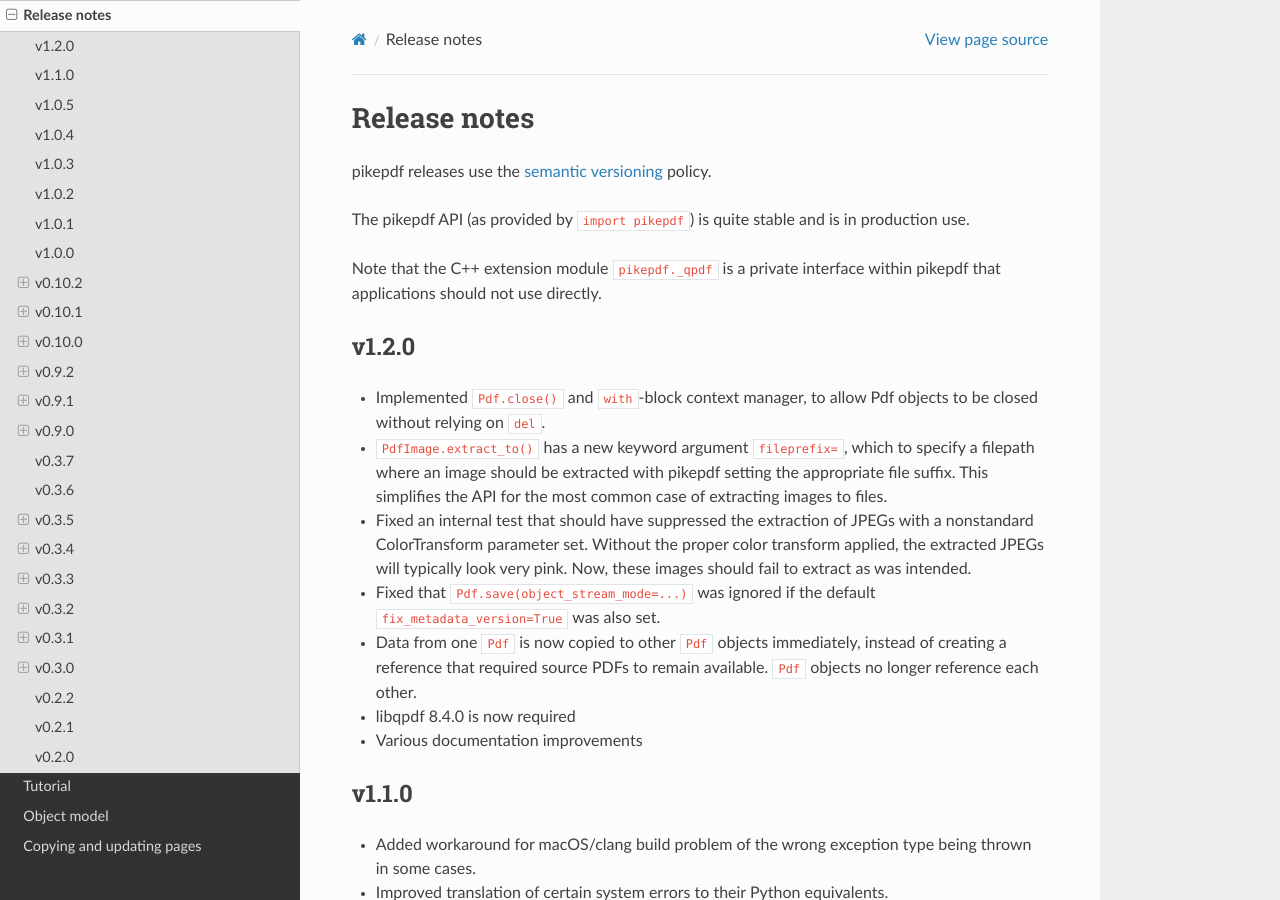
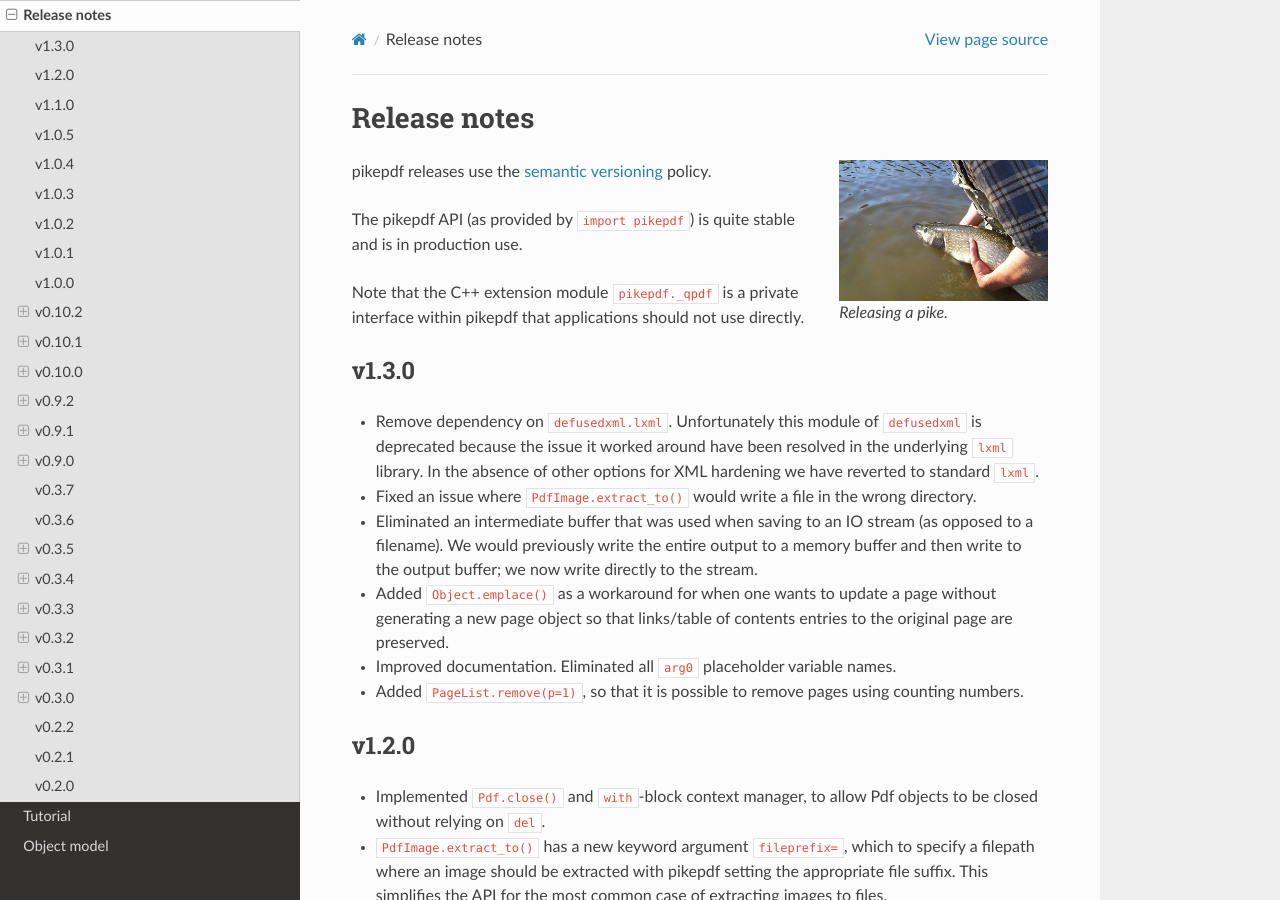
Before and after one commit to pikepdf/pikepdf, a Sphinx documentation site: the page built from docs/release_notes.rst, in a window 1280 px wide and 900 px high. Built offline with Sphinx 7.4.7 and the Read the Docs theme 2.0.0, drawn with Linux system fonts in a browser that asks for light colours; pages that are not in the unit, such as notebooks, are missing from menus; the version number could not be read and is left out.

Commit message:
Release notes and more fish

```diff
--- a/docs/release_notes.rst
+++ b/docs/release_notes.rst
@@ -2,12 +2,34 @@
 
 Release notes
 #############
+
+.. figure:: images/pike-release.jpg
+    :figwidth: 30%
+    :alt: pike fish being release to water
+    :align: right
+
+    Releasing a pike.
 
 pikepdf releases use the `semantic versioning <http://semver.org>`_ policy.
 
 The pikepdf API (as provided by ``import pikepdf``) is quite stable and is in production use.
 
 Note that the C++ extension module ``pikepdf._qpdf`` is a private interface within pikepdf that applications should not use directly.
+
+v1.3.0
+======
+
+* Remove dependency on ``defusedxml.lxml``. Unfortunately this module of ``defusedxml`` is deprecated because the issue it worked around have been resolved in the underlying ``lxml`` library. In the absence of other options for XML hardening we have reverted to standard ``lxml``.
+
+* Fixed an issue where ``PdfImage.extract_to()`` would write a file in the wrong directory.
+
+* Eliminated an intermediate buffer that was used when saving to an IO stream (as opposed to a filename). We would previously write the entire output to a memory buffer and then write to the output buffer; we now write directly to the stream.
+
+* Added ``Object.emplace()`` as a workaround for when one wants to update a page without generating a new page object so that links/table of contents entries to the original page are preserved.
+
+* Improved documentation. Eliminated all ``arg0`` placeholder variable names.
+
+* Added ``PageList.remove(p=1)``, so that it is possible to remove pages using counting numbers.
 
 v1.2.0
 ======
--- a/docs/tutorial.rst
+++ b/docs/tutorial.rst
@@ -1,5 +1,9 @@
 Tutorial
 ********
+
+.. figure:: images/pike-cartoon.png
+       :figwidth: 30%
+       :align: right
 
 **Opening and saving**
 
```
Also changed, not shown: docs/installation.rst (+7 -0 lines), docs/images/pike-release.jpg (added), docs/images/pike-tree.jpg (added), 1 other file.
